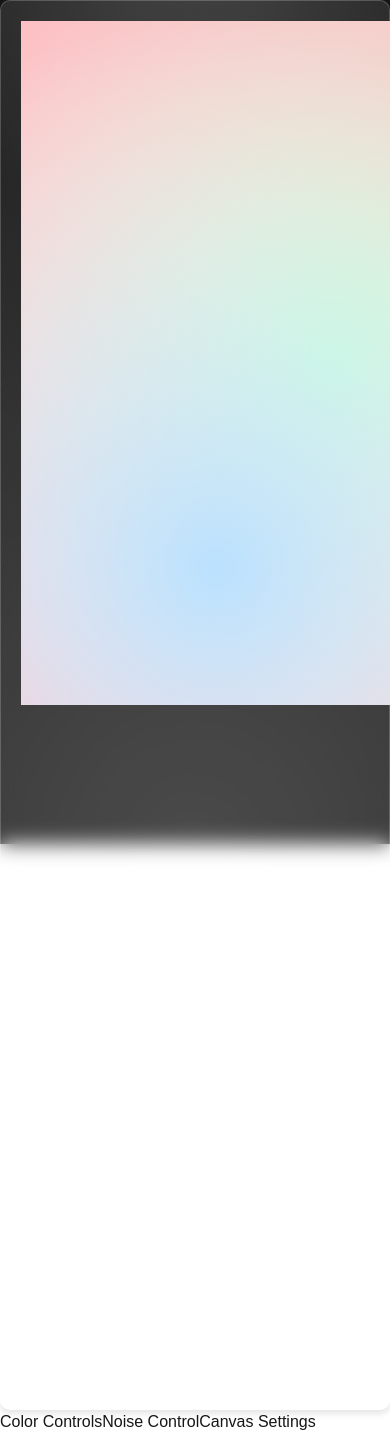
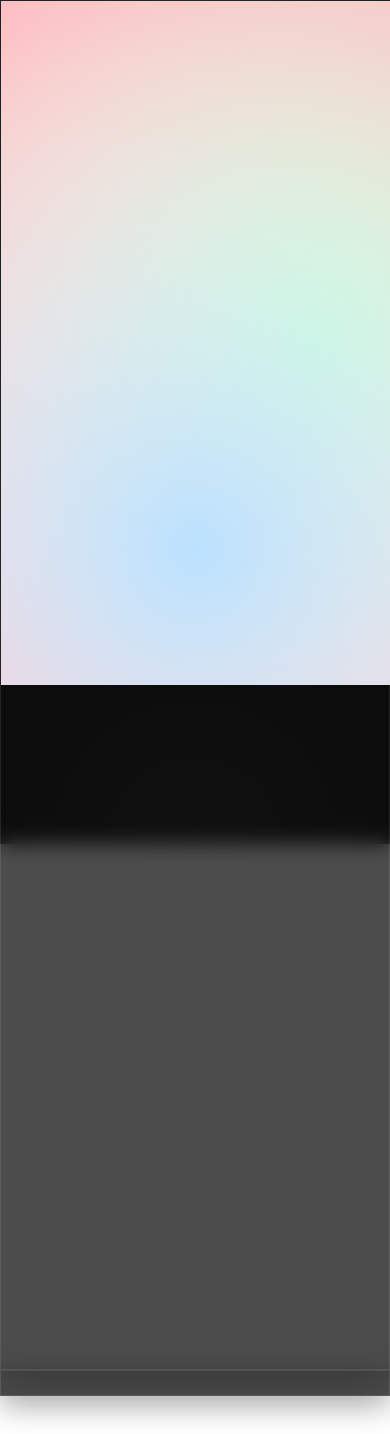
Before and after one commit to txnioh/gradient-generator, a Next.js app: page / in a window 390 px wide. Shown: the top 1434 px of the page. After the commit the page ends 1396 px from the top, so only its background shows below. Built offline with nearby package versions, Linux system fonts and the light colour scheme.

Commit message:
Improving the UI in the mobile, getting rid of options that are not allowed on mobile and fixing the desktop app

```diff
--- a/src/app/components/canvas-settings/index.jsx
+++ b/src/app/components/canvas-settings/index.jsx
@@ -28,9 +28,11 @@ export default function CanvasSettings({
   };
 
   return (
-    <div className={`${styles.glassEffect} space-y-6 p-6`}>
+    <div className={`${styles.glassEffect} space-y-6 p-6 rounded-lg`}>
       <h2 className="text-xl font-bold mb-4 text-orange-300">{t.canvasSettings}</h2>
 
+      {!isMobile && (
+        <>
           <div className="space-y-2">
             <label className="block text-sm font-bold text-orange-200">
               {t.aspectRatio}
@@ -61,6 +63,8 @@ export default function CanvasSettings({
               <div className="w-11 h-6 bg-black rounded-full peer peer-focus:outline-none peer-focus:ring-4 peer-focus:ring-orange-300 peer-checked:after:translate-x-full peer-checked:after:border-white after:content-[''] after:absolute after:top-[2px] after:left-[2px] after:bg-white after:border-gray-300 after:border after:rounded-full after:h-5 after:w-5 after:transition-all peer-checked:bg-orange-400"></div>
             </label>
           </div>
+        </>
+      )}
 
       <div className="space-y-2">
         <label className="block text-sm font-bold text-orange-200">
--- a/src/app/components/canvas/index.jsx
+++ b/src/app/components/canvas/index.jsx
@@ -7,12 +7,12 @@ export default function Canvas({
   handleMouseUp
 }) {
   return (
-    <div className="relative w-full h-full" style={{ aspectRatio: '9 / 19.5' }}>
+    <div className="relative w-full h-full bg-gray-900 rounded-lg">
       <canvas
         ref={canvasRef}
         width={canvasSize.width}
         height={canvasSize.height}
-        className="absolute top-0 left-0 w-full h-full rounded-lg shadow-lg object-contain"
+        className="absolute top-0 left-0 w-full h-full rounded-lg shadow-lg"
         onMouseDown={handleMouseDown}
         onMouseMove={handleMouseMove}
         onMouseUp={handleMouseUp}
@@ -22,7 +22,7 @@ export default function Canvas({
         ref={noiseCanvasRef}
         width={canvasSize.width}
         height={canvasSize.height}
-        className="absolute top-0 left-0 w-full h-full rounded-lg pointer-events-none object-contain"
+        className="absolute top-0 left-0 w-full h-full rounded-lg pointer-events-none"
         style={{ mixBlendMode: 'overlay' }}
       ></canvas>
     </div>
--- a/src/app/components/mobile-controls/index.jsx
+++ b/src/app/components/mobile-controls/index.jsx
@@ -2,6 +2,7 @@ import React from 'react';
 import ColorControls from '../color-controls';
 import NoiseControl from '../noise-control';
 import CanvasSettings from '../canvas-settings';
+import styles from '../../styles/glass.module.css';
 
 const MobileControls = ({
   activeControl,
@@ -36,6 +37,7 @@ const MobileControls = ({
             animateTransition={animateTransition}
             isTransitioning={isTransitioning}
             t={t}
+            isMobile={true}
           />
         );
       case 'noise':
@@ -44,6 +46,7 @@ const MobileControls = ({
             noiseAmount={noiseAmount}
             setNoiseAmount={setNoiseAmount}
             t={t}
+            isMobile={true}
           />
         );
       case 'settings':
@@ -56,6 +59,7 @@ const MobileControls = ({
             setShowColorPoints={setShowColorPoints}
             isTransitioningAspectRatio={isTransitioningAspectRatio}
             t={t}
+            isMobile={true}
           />
         );
       default:
@@ -64,28 +68,35 @@ const MobileControls = ({
   };
 
   return (
-    <div className="fixed bottom-0 left-0 right-0 bg-black bg-opacity-50 backdrop-blur-md">
-      <nav className="flex justify-around py-4">
+    <div className={`fixed bottom-0 left-0 right-0 ${styles.glassEffect} rounded-t-3xl overflow-hidden`}>
+      <nav className="flex justify-around py-4 bg-black bg-opacity-50 rounded-t-3xl">
         <button
-          className={`text-orange-300 ${activeControl === 'colors' ? 'font-bold' : ''}`}
+          className={`p-2 rounded-full ${activeControl === 'colors' ? 'bg-orange-300 text-gray-900' : 'bg-gray-800 bg-opacity-50 text-orange-300'}`}
           onClick={() => setActiveControl(activeControl === 'colors' ? null : 'colors')}
         >
-          {t.colorControls}
+          <svg xmlns="http://www.w3.org/2000/svg" className="h-6 w-6" fill="none" viewBox="0 0 24 24" stroke="currentColor">
+            <path strokeLinecap="round" strokeLinejoin="round" strokeWidth={2} d="M7 21a4 4 0 01-4-4V5a2 2 0 012-2h4a2 2 0 012 2v12a4 4 0 01-4 4zm0 0h12a2 2 0 002-2v-4a2 2 0 00-2-2h-2.343M11 7.343l1.657-1.657a2 2 0 012.828 0l2.829 2.829a2 2 0 010 2.828l-8.486 8.485M7 17h.01" />
+          </svg>
         </button>
         <button
-          className={`text-orange-300 ${activeControl === 'noise' ? 'font-bold' : ''}`}
+          className={`p-2 rounded-full ${activeControl === 'noise' ? 'bg-orange-300 text-gray-900' : 'bg-gray-800 bg-opacity-50 text-orange-300'}`}
           onClick={() => setActiveControl(activeControl === 'noise' ? null : 'noise')}
         >
-          {t.noiseControl}
+          <svg xmlns="http://www.w3.org/2000/svg" className="h-6 w-6" fill="none" viewBox="0 0 24 24" stroke="currentColor">
+            <path strokeLinecap="round" strokeLinejoin="round" strokeWidth={2} d="M12 3v1m0 16v1m9-9h-1M4 12H3m15.364 6.364l-.707-.707M6.343 6.343l-.707-.707m12.728 0l-.707.707M6.343 17.657l-.707.707M16 12a4 4 0 11-8 0 4 4 0 018 0z" />
+          </svg>
         </button>
         <button
-          className={`text-orange-300 ${activeControl === 'settings' ? 'font-bold' : ''}`}
+          className={`p-2 rounded-full ${activeControl === 'settings' ? 'bg-orange-300 text-gray-900' : 'bg-gray-800 bg-opacity-50 text-orange-300'}`}
           onClick={() => setActiveControl(activeControl === 'settings' ? null : 'settings')}
         >
-          {t.canvasSettings}
+          <svg xmlns="http://www.w3.org/2000/svg" className="h-6 w-6" fill="none" viewBox="0 0 24 24" stroke="currentColor">
+            <path strokeLinecap="round" strokeLinejoin="round" strokeWidth={2} d="M10.325 4.317c.426-1.756 2.924-1.756 3.35 0a1.724 1.724 0 002.573 1.066c1.543-.94 3.31.826 2.37 2.37a1.724 1.724 0 001.065 2.572c1.756.426 1.756 2.924 0 3.35a1.724 1.724 0 00-1.066 2.573c.94 1.543-.826 3.31-2.37 2.37a1.724 1.724 0 00-2.572 1.065c-.426 1.756-2.924 1.756-3.35 0a1.724 1.724 0 00-2.573-1.066c-1.543.94-3.31-.826-2.37-2.37a1.724 1.724 0 00-1.065-2.572c-1.756-.426-1.756-2.924 0-3.35a1.724 1.724 0 001.066-2.573c-.94-1.543.826-3.31 2.37-2.37.996.608 2.296.07 2.572-1.065z" />
+            <path strokeLinecap="round" strokeLinejoin="round" strokeWidth={2} d="M15 12a3 3 0 11-6 0 3 3 0 016 0z" />
+          </svg>
         </button>
       </nav>
-      <div className="p-4 max-h-[140px] overflow-y-auto">
+      <div className="p-4 max-h-[40vh] overflow-y-auto bg-black bg-opacity-50 text-orange-300">
         {renderActiveControl()}
       </div>
     </div>
--- a/src/app/components/noise-control/index.jsx
+++ b/src/app/components/noise-control/index.jsx
@@ -4,7 +4,8 @@ import styles from '../../styles/glass.module.css';
 export default function NoiseControl({
   noiseAmount,
   setNoiseAmount,
-  t
+  t,
+  isMobile
 }) {
   const handleNoiseChange = (e) => {
     setNoiseAmount(parseInt(e.target.value));
@@ -14,8 +15,8 @@ export default function NoiseControl({
   const noisePercentages = [0, 12.5, 25, 37.5, 50];
 
   return (
-    <div className={`${styles.glassEffect} space-y-4 p-6`}>
-      <h2 className="text-xl font-bold mb-4 text-orange-300">{t.noiseControl}</h2>
+    <div className={`${isMobile ? '' : styles.glassEffect} space-y-4 p-4 rounded-lg`}>
+      <h2 className="text-lg font-bold mb-2 text-orange-300">{t.noiseControl}</h2>
       <div className="space-y-2">
         <label className="block text-sm font-bold text-orange-200">
           {t.noiseAmount}: {noisePercentages[noiseAmount]}%
--- a/src/app/page.js
+++ b/src/app/page.js
@@ -52,20 +52,13 @@ export default function Home() {
   const [windowSize, setWindowSize] = useState({ width: 0, height: 0 });
 
   useEffect(() => {
-    const checkMobile = () => {
-      setIsMobile(window.innerWidth < 768);
-    };
-    checkMobile();
-    window.addEventListener('resize', checkMobile);
-    return () => window.removeEventListener('resize', checkMobile);
-  }, []);
-
-  useEffect(() => {
     const handleResize = () => {
+      const newIsMobile = window.innerWidth < 768;
+      setIsMobile(newIsMobile);
       setWindowSize({ width: window.innerWidth, height: window.innerHeight });
     };
 
-    handleResize(); // Llamar inicialmente para establecer el tamaño
+    handleResize();
     window.addEventListener('resize', handleResize);
 
     return () => window.removeEventListener('resize', handleResize);
@@ -73,11 +66,11 @@ export default function Home() {
 
   useEffect(() => {
     if (isMobile) {
-      setCanvasSize({ width: windowSize.width, height: windowSize.height - 160 }); // Aumentado a 160px para más espacio
+      setCanvasSize({ width: windowSize.width, height: windowSize.height - 160 });
     } else {
-      // Ajustar el tamaño para escritorio
-      const desktopWidth = 500; // Puedes ajustar este valor según tus preferencias
-      const desktopHeight = (desktopWidth / 9) * 19.5; // Mantener la relación de aspecto
+      // Fixed size for desktop
+      const desktopWidth = 400;
+      const desktopHeight = (desktopWidth / 9) * 19.5;
       setCanvasSize({ width: desktopWidth, height: desktopHeight });
     }
   }, [isMobile, windowSize]);
@@ -92,7 +85,7 @@ export default function Home() {
     const ctx = canvas.getContext('2d');
     ctx.clearRect(0, 0, canvasSize.width, canvasSize.height);
 
-    // Fill the entire canvas with the first color
+    // Fill the entire canvas with the first color only if it exists
     if (colors.length > 0 && isValidColor(colors[0].color)) {
       ctx.fillStyle = colors[0].color;
       ctx.fillRect(0, 0, canvasSize.width, canvasSize.height);
@@ -275,11 +268,12 @@ export default function Home() {
     const [width, height] = newRatio.split(':').map(Number);
     let newWidth, newHeight;
 
-    if (newRatio === '9:19.5') {
-      newWidth = 300;
-      newHeight = 650;
+    if (isMobile) {
+      newWidth = windowSize.width;
+      newHeight = (newWidth / width) * height;
     } else {
-      newWidth = 300;
+      // Para escritorio, mantenemos un ancho fijo y ajustamos la altura
+      newWidth = 400; // Este valor debe coincidir con el ancho del canvas en escritorio
       newHeight = (newWidth / width) * height;
     }
 
@@ -482,6 +476,7 @@ export default function Home() {
               animateTransition={animateTransition}
               isTransitioning={isTransitioning}
               t={t}
+              isMobile={false}
             />
           </div>
           <div className="col-span-1 lg:col-span-1 space-y-6">
@@ -509,14 +504,17 @@ export default function Home() {
     <div className="flex flex-col min-h-screen text-gray-100">
       <BackgroundGradient />
 
-      <main className={`flex-grow flex flex-col items-center justify-center ${isMobile ? 'p-0' : 'p-4'}`}>
+      <main className={`flex-grow flex flex-col items-center ${isMobile ? 'justify-start pt-4' : 'justify-center p-4'}`}>
         {!isMobile && (
           <h1 className="text-5xl md:text-6xl font-bold mb-12 text-center text-orange-300">{t.title}</h1>
         )}
 
-        <div className={`grid ${isMobile ? 'grid-cols-1' : 'grid-cols-1 md:grid-cols-2 lg:grid-cols-3'} gap-6 w-full max-w-7xl`}>
-          <div className={`col-span-1 ${isMobile ? 'h-[calc(100vh-160px)]' : 'md:col-span-2 lg:col-span-1'} flex flex-col items-center`}>
-            <div className={`${glassStyles.glassEffect} ${isMobile ? 'w-full h-full' : 'w-full h-full'}`}>
+        <div className={`grid ${isMobile ? 'grid-cols-1 w-full h-[calc(100vh-160px)]' : 'grid-cols-1 md:grid-cols-2 lg:grid-cols-3 gap-6 w-full max-w-7xl'}`}>
+          <div className={`col-span-1 ${isMobile ? 'h-full' : 'md:col-span-2 lg:col-span-1'} flex flex-col items-center`}>
+            <div className={`${glassStyles.glassEffect} ${isMobile ? 'w-full h-full' : ''} rounded-lg overflow-hidden`} style={{
+              width: isMobile ? '100%' : '400px',
+              height: isMobile ? '100%' : `${canvasSize.height}px`
+            }}>
               <Canvas
                 canvasRef={canvasRef}
                 noiseCanvasRef={noiseCanvasRef}
--- a/src/app/styles/glass.module.css
+++ b/src/app/styles/glass.module.css
@@ -1,8 +1,7 @@
 .glassEffect {
-  background: rgba(255, 255, 255, 0.1);
+  background: rgba(0, 0, 0, 0.7);  /* Cambiado a un negro semi-transparente */
   backdrop-filter: blur(10px);
-  border-radius: 10px;
-  border: 1px solid rgba(255, 255, 255, 0.2);
-  box-shadow: 0 4px 6px rgba(0, 0, 0, 0.1);
-  padding: 20px;
+  -webkit-backdrop-filter: blur(10px);
+  border: 1px solid rgba(255, 255, 255, 0.1);  /* Borde más sutil */
+  box-shadow: 0 8px 32px 0 rgba(0, 0, 0, 0.37);  /* Sombra más oscura */
 }
```
Also changed, not shown: src/app/components/color-controls/index.jsx (+4 -3 lines). Lines whose indentation alone changed are shown as unchanged.
